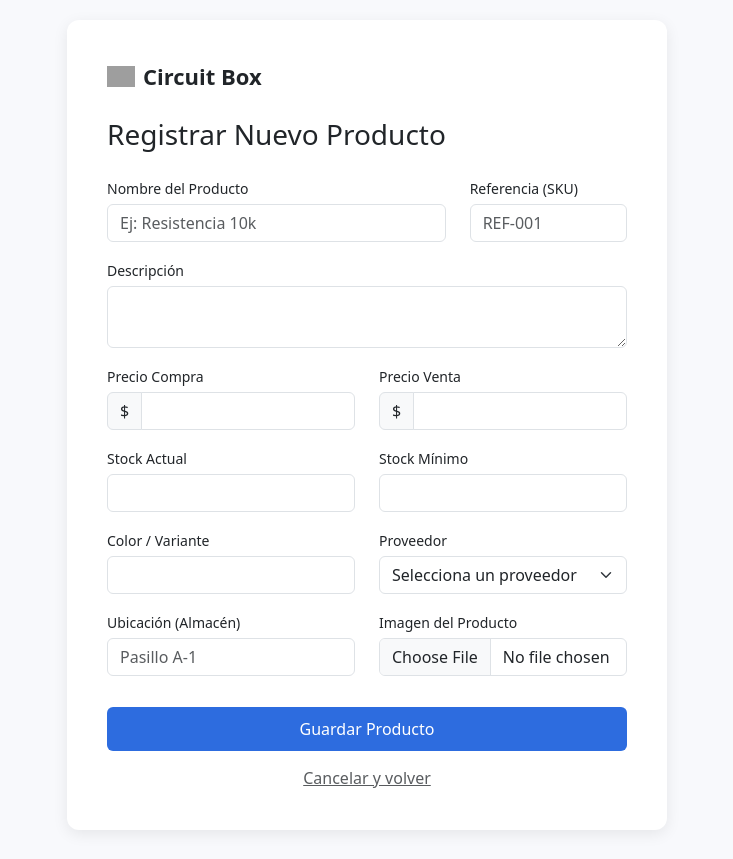
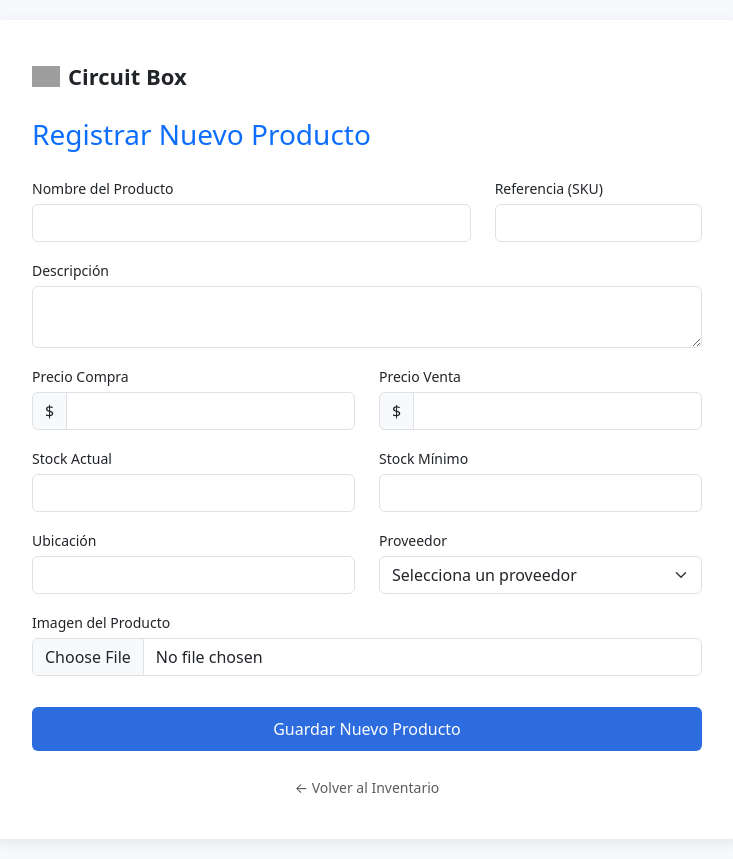
Before and after one commit to Ismael8787/suministrosInformaticos, a Flask app: page /registro-producto in a window 1280 px wide. Shown: the whole page, without its empty margins (273-1006 px from the left). Before the commit the page ends 831 px from the top, so only its background shows below. Run offline with Flask 3, Linux system fonts and the light colour scheme; grey boxes are pictures that could not be loaded.

Commit message:
ya esta el detalle producto solo falta que cunado compre se reste sl stock y pase a ser del comprador

```diff
--- a/main.py
+++ b/main.py
@@ -3,6 +3,7 @@ from werkzeug.utils import secure_filename
 
 from models import Proveedor, Producto, Pedido, DetallePedido, Cliente
 import db
+import os
 from werkzeug.security import generate_password_hash, check_password_hash
 
 app = Flask(__name__)
@@ -18,7 +19,9 @@ def registro():
 
 @app.route('/productos')
 def productos():
-    return render_template("productos.html")
+    lista_productos = db.session.query(Producto).all()
+    print(lista_productos)
+    return render_template("productos.html",productos=lista_productos)
 
 @app.route('/registro-producto')
 def registroProducto():
@@ -28,6 +31,13 @@ def registroProducto():
 @app.route('/registro-proveedor')
 def registroProveedor():
     return render_template("registro-proveedor.html")
+
+
+@app.route('/detalle-producto/<int:id>')
+def detalleProducto(id):
+    producto=db.session.query(Producto).filter_by(id=id).first()
+    proveedor_actual = db.session.query(Proveedor).filter_by(id=producto.id_proveedor).first()
+    return render_template('registro-producto.html',producto=producto,proveedor_actual=proveedor_actual)
 
 
 @app.route('/create-cliente', methods=['POST'])
@@ -85,36 +95,48 @@ def createProveedor():
 
 @app.route('/create-producto', methods=['POST'])
 def createProducto():
-    nombre = request.form.get('nombre')
-    archivo = request.files.get('imagen')
-    nombre_imagen = "default.png"
+    try:
+        archivo = request.files.get('imagen')
+        nombre_imagen = "default.png"
 
-    if archivo and archivo.filename != '':
-        filename = secure_filename(archivo.filename)
-        nombre_imagen = filename
+        if archivo and archivo.filename != '':
+            try:
+                filename = secure_filename(archivo.filename)
+                folder_path = os.path.join(app.root_path, 'static', 'img', 'productos')
 
-    proveedor = Proveedor(
-        nombre=request.form.get('nombre'),
-        descripcion=request.form.get('descripcion'),
-        precio_compra=request.form.get('email'),
-        precio_venta=request.form.get('telefono'),
-        stock_actual=request.form.get('direccion'),
-        stock_minimo=request.form.get('minimo'),
-        color=request.form.get('color'),
-        referencia=request.form.get('referencia'),
-        ubicacion=request.form.get('ubicacion'),
-        imagen=nombre_imagen,
-        id_proveedor=request.form.get('proveedor_id'),
-    )
+                if not os.path.exists(folder_path):
+                    os.makedirs(folder_path)
 
-    try:
-        db.session.add(proveedor)
+                ruta_completa = os.path.join(folder_path, filename)
+                archivo.save(ruta_completa)
+                nombre_imagen = filename
+            except Exception as e_img:
+                print(f"Error al guardar la imagen: {e_img}")
+                nombre_imagen = "default.png"
+
+        nuevo_producto = Producto(
+            nombre=request.form.get('nombre'),
+            descripcion=request.form.get('descripcion'),
+            precio_compra=float(request.form.get('precio_compra') or 0),
+            precio_venta=float(request.form.get('precio_venta') or 0),
+            stock_actual=int(request.form.get('stock_actual') or 0),
+            stock_minimo=int(request.form.get('stock_minimo') or 0),
+            color=request.form.get('color'),
+            referencia=request.form.get('referencia'),
+            ubicacion=request.form.get('ubicacion'),
+            imagen=nombre_imagen,
+            id_proveedor=request.form.get('proveedor_id')
+        )
+
+        db.session.add(nuevo_producto)
         db.session.commit()
         return redirect(url_for('productos'))
+
     except Exception as e:
         db.session.rollback()
-        print("ERROR SQLAlchemy:", e)
-        return redirect(url_for('registroProveedor'))
+        print(f"Error general en createProducto: {e}")
+        return "Hubo un error al guardar el producto", 500
+
 
 
 
--- a/templates/registro-producto.html
+++ b/templates/registro-producto.html
@@ -3,152 +3,135 @@
 <head>
     <meta charset="UTF-8">
     <meta name="viewport" content="width=device-width, initial-scale=1.0">
-    <title>Registro de Producto - Circuit Box</title>
+    <title>{{ 'Detalle' if producto else 'Registro' }} de Producto - Circuit Box</title>
+    <link href="https://cdn.jsdelivr.net/npm/bootstrap@5.3.0/dist/css/bootstrap.min.css" rel="stylesheet">
+    <style>
+        body { background: #f8f9fc; display: flex; justify-content: center; align-items: center; min-height: 100vh; margin: 0; padding: 20px; }
+        .login-card { width: 750px; background: white; padding: 40px; border-radius: 12px; box-shadow: 0 4px 15px rgba(0, 0, 0, 0.08); }
+        .brand { font-weight: 700; font-size: 22px; display: flex; align-items: center; gap: 8px; margin-bottom: 25px; }
+        .brand img { width: 28px; }
+        .input-label { font-weight: 500; margin-bottom: 5px; font-size: 14px; }
+        .submit-btn { width: 100%; background: #2d6cdf; border: none; padding: 10px; color: white; border-radius: 6px; font-size: 16px; margin-top: 15px; transition: 0.3s; }
+        .submit-btn:hover { background: #1f54b8; }
 
-    <link href="https://cdn.jsdelivr.net/npm/bootstrap@5.3.0/dist/css/bootstrap.min.css" rel="stylesheet">
+        .action-group { display: flex; gap: 10px; margin-top: 15px; }
+        .cart-btn { flex: 1; background: #6c757d; border: none; padding: 12px; color: white; border-radius: 6px; font-size: 16px; transition: 0.3s; }
+        .buy-btn { flex: 1; background: #28a745; border: none; padding: 12px; color: white; border-radius: 6px; font-size: 16px; transition: 0.3s; }
 
-    <style>
-        body {
-            background: #f8f9fc;
-            display: flex;
-            justify-content: center;
-            align-items: center;
-            min-height: 100vh;
-            margin: 0;
-            padding: 20px;
-        }
-
-        .login-card {
-            width: 600px;
-            background: white;
-            padding: 40px;
-            border-radius: 12px;
-            box-shadow: 0 4px 15px rgba(0, 0, 0, 0.08);
-        }
-
-        .brand {
-            font-weight: 700;
-            font-size: 22px;
-            display: flex;
-            align-items: center;
-            gap: 8px;
-            margin-bottom: 25px;
-        }
-
-        .brand img {
-            width: 28px;
-        }
-
-        .input-label {
-            font-weight: 500;
-            margin-bottom: 5px;
-            font-size: 14px;
-        }
-
-        .submit-btn {
-            width: 100%;
-            background: #2d6cdf;
-            border: none;
-            padding: 10px;
-            color: white;
-            border-radius: 6px;
-            font-size: 16px;
-            margin-top: 15px;
-            transition: 0.3s;
-        }
-
-        .submit-btn:hover {
-            background: #1f54b8;
-        }
-
-        .bottom-text {
-            margin-top: 15px;
-            text-align: center;
-        }
+        input[readonly], textarea[readonly], select[disabled] { background-color: #f1f3f5 !important; border-color: #dee2e6; cursor: default; color: #495057; }
     </style>
 </head>
 <body>
 
     <div class="login-card">
-
         <div class="brand">
             <img src="https://img.icons8.com/ios-filled/50/000000/processor.png" alt="Logo">
             Circuit Box
         </div>
 
-        <h3 class="mb-4">Registrar Nuevo Producto</h3>
+        <h3 class="mb-4 text-primary">{{ 'Detalle del Producto' if producto else 'Registrar Nuevo Producto' }}</h3>
 
-        <form action="/registro-producto" method="POST" enctype="multipart/form-data">
+        <form action="/create-producto" method="POST" enctype="multipart/form-data">
             <div class="row">
+                {% if producto %}
+                <div class="col-12 text-center mb-4">
+                    <img src="{{ url_for('static', filename='img/productos/' + producto.imagen) }}"
+                         class="img-thumbnail shadow-sm" style="height: 180px; object-fit: contain;">
+                </div>
+                {% endif %}
+
                 <div class="col-8">
                     <label class="input-label">Nombre del Producto</label>
-                    <input type="text" name="nombre" class="form-control mb-3" placeholder="Ej: Resistencia 10k" required>
+                    <input type="text" name="nombre" class="form-control mb-3"
+                           value="{{ producto.nombre if producto else '' }}"
+                           {{ 'readonly' if producto else '' }} required>
                 </div>
                 <div class="col-4">
                     <label class="input-label">Referencia (SKU)</label>
-                    <input type="text" name="referencia" class="form-control mb-3" placeholder="REF-001" required>
+                    <input type="text" name="referencia" class="form-control mb-3"
+                           value="{{ producto.referencia if producto else '' }}"
+                           {{ 'readonly' if producto else '' }} required>
                 </div>
 
                 <div class="col-12">
                     <label class="input-label">Descripción</label>
-                    <textarea name="descripcion" class="form-control mb-3" rows="2"></textarea>
+                    <textarea name="descripcion" class="form-control mb-3" rows="2"
+                              {{ 'readonly' if producto else '' }}>{{ producto.descripcion if producto else '' }}</textarea>
                 </div>
 
                 <div class="col-6">
                     <label class="input-label">Precio Compra</label>
                     <div class="input-group mb-3">
                         <span class="input-group-text">$</span>
-                        <input type="number" step="0.01" name="precio_compra" class="form-control" required>
+                        <input type="number" step="0.01" name="precio_compra" class="form-control"
+                               value="{{ producto.precio_compra if producto else '' }}"
+                               {{ 'readonly' if producto else '' }} required>
                     </div>
                 </div>
                 <div class="col-6">
                     <label class="input-label">Precio Venta</label>
                     <div class="input-group mb-3">
                         <span class="input-group-text">$</span>
-                        <input type="number" step="0.01" name="precio_venta" class="form-control" required>
+                        <input type="number" step="0.01" name="precio_venta" class="form-control"
+                               value="{{ producto.precio_venta if producto else '' }}"
+                               {{ 'readonly' if producto else '' }} required>
                     </div>
                 </div>
 
                 <div class="col-6">
                     <label class="input-label">Stock Actual</label>
-                    <input type="number" name="stock_actual" class="form-control mb-3" required>
+                    <input type="number" name="stock_actual" class="form-control mb-3"
+                           value="{{ producto.stock_actual if producto else '' }}"
+                           {{ 'readonly' if producto else '' }} required>
                 </div>
                 <div class="col-6">
                     <label class="input-label">Stock Mínimo</label>
-                    <input type="number" name="stock_minimo" class="form-control mb-3" required>
+                    <input type="number" name="stock_minimo" class="form-control mb-3"
+                           value="{{ producto.stock_minimo if producto else '' }}"
+                           {{ 'readonly' if producto else '' }} required>
                 </div>
 
                 <div class="col-6">
-                    <label class="input-label">Color / Variante</label>
-                    <input type="text" name="color" class="form-control mb-3">
+                    <label class="input-label">Ubicación</label>
+                    <input type="text" name="ubicacion" class="form-control mb-3"
+                           value="{{ producto.ubicacion if producto else '' }}"
+                           {{ 'readonly' if producto else '' }}>
                 </div>
-
                 <div class="col-6">
                     <label class="input-label">Proveedor</label>
-                    <select name="proveedor_id" class="form-select mb-3" required>
-                        <option value="" selected disabled>Selecciona un proveedor</option>
-                        {% for p in proveedores %}
-                            <option value="{{ p.id }}">{{ p.nombre }}</option>
-                        {% endfor %}
+                    <select name="proveedor_id" class="form-select mb-3" required {{ 'disabled' if producto else '' }}>
+                        {% if producto %}
+                            <option value="{{ proveedor_actual.id }}">{{ proveedor_actual.nombre }}</option>
+                        {% else %}
+                            <option value="" selected disabled>Selecciona un proveedor</option>
+                            {% for p in proveedores %}
+                                <option value="{{ p.id }}">{{ p.nombre }}</option>
+                            {% endfor %}
+                        {% endif %}
                     </select>
                 </div>
 
-                <div class="col-6">
-                    <label class="input-label">Ubicación (Almacén)</label>
-                    <input type="text" name="ubicacion" class="form-control mb-3" placeholder="Pasillo A-1">
+                {% if not producto %}
+                <div class="col-12">
+                    <label class="input-label">Imagen del Producto</label>
+                    <input type="file" name="imagen" class="form-control mb-3" accept="image/*" required>
                 </div>
-                <div class="col-6">
-                    <label class="input-label">Imagen del Producto</label>
-                    <input type="file" name="imagen" class="form-control mb-3" accept="image/*">
-                </div>
+                {% endif %}
             </div>
 
-            <button type="submit" class="submit-btn">Guardar Producto</button>
-            <div class="bottom-text">
-                <a href="/productos" class="text-muted">Cancelar y volver</a>
+            {% if producto %}
+                <div class="action-group">
+                    <button type="button" class="cart-btn">🛒 Añadir a la cesta</button>
+                    <button type="button" class="buy-btn">⚡ Comprar ahora</button>
+                </div>
+            {% else %}
+                <button type="submit" class="submit-btn">Guardar Nuevo Producto</button>
+            {% endif %}
+
+            <div class="bottom-text mt-4 text-center">
+                <a href="/productos" class="text-muted text-decoration-none small">← Volver al Inventario</a>
             </div>
         </form>
-
     </div>
 
 </body>
```
Also changed, not shown: templates/productos.html (+42 -18 lines), db.py (line endings or trailing spaces).
